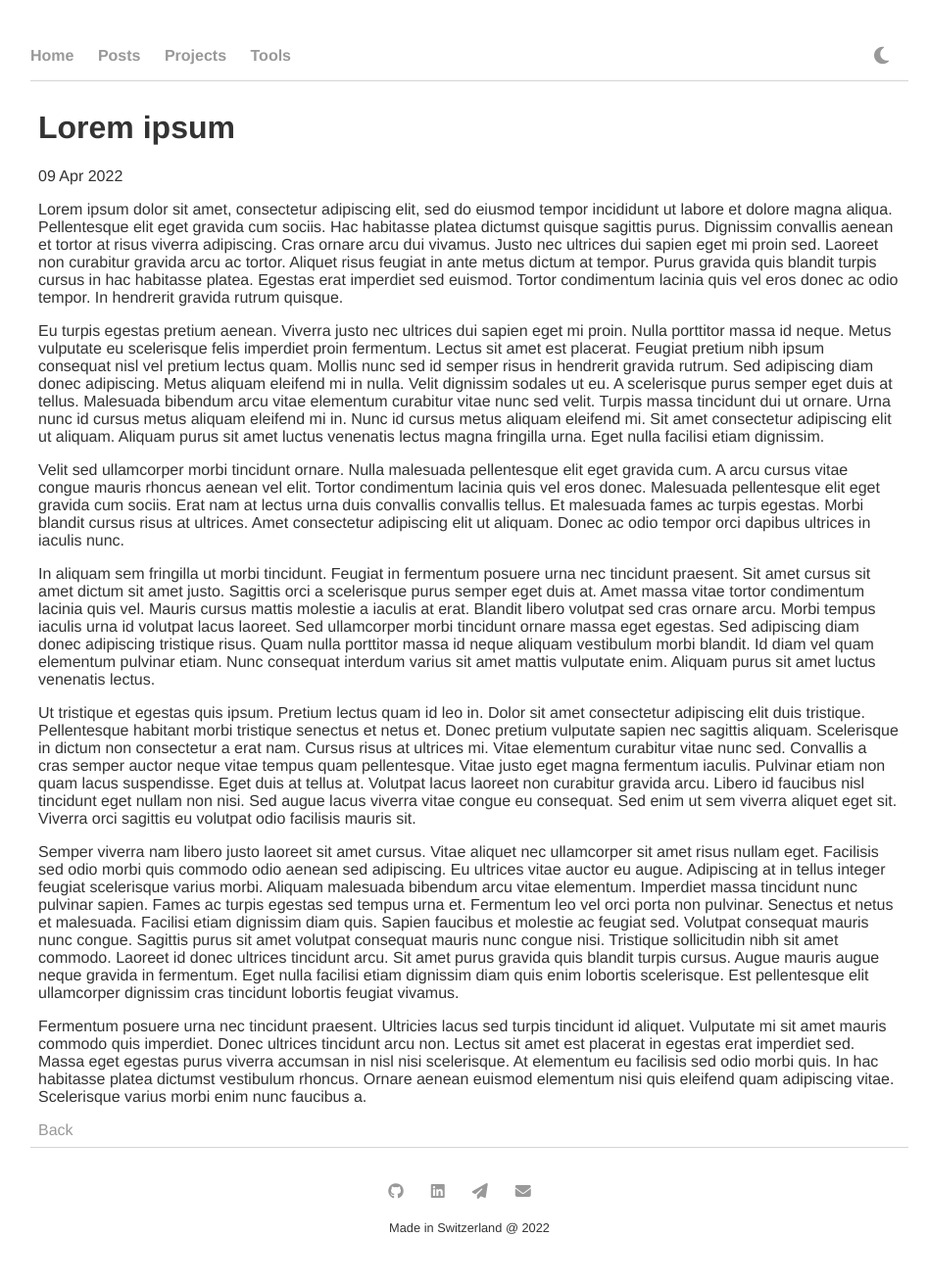
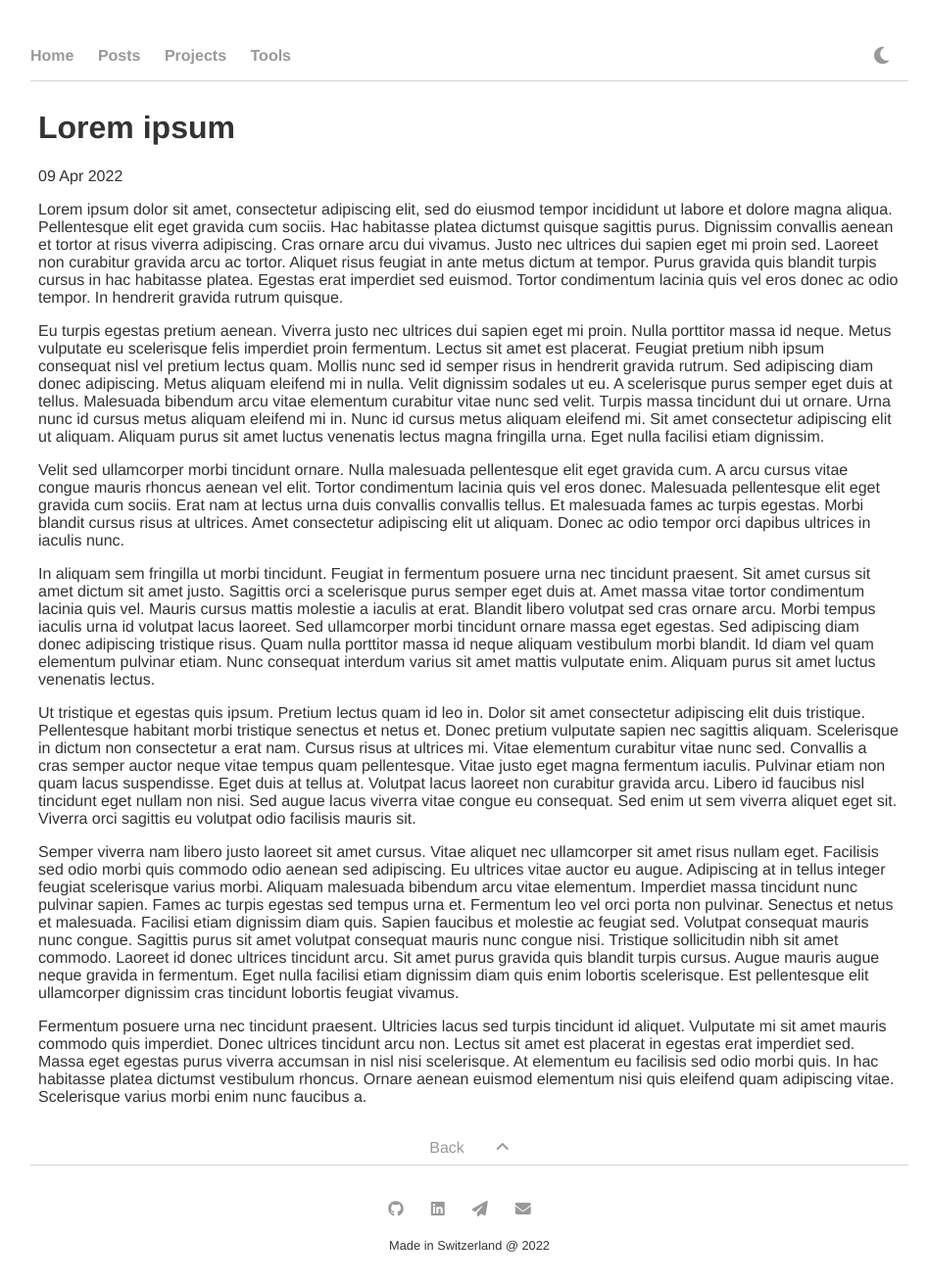
Before and after one commit to baeriivan/baeriivan.github.io, a Jekyll site: the page built from _posts/2022-04-09-lorem-isum.md, in a window 1280 px wide. Shown: the whole page at 98% size, without its empty margins (161-1108 px from the left). Built offline with Jekyll 4.4.1, drawn with Linux system fonts in a browser that asks for light colours; nearby versions of some CDN libraries.

Commit message:
hide categories if none, and add a 'return to top' button in posts

```diff
--- a/_layouts/default.html
+++ b/_layouts/default.html
@@ -4,6 +4,7 @@
     {% include head.html %}
   </head>
   <body>
+    <div id="top"></div>
     {% include nav.html %}
     <div class="container">
       {{ content }}
--- a/_layouts/post.html
+++ b/_layouts/post.html
@@ -8,4 +8,8 @@ layout: default
   {{ content }}
 </div>
 
-<a href="/posts">Back</a>
+<br>
+<div class="bottom-btn">
+  <a href="/posts">Back</a>
+  <a href="#top"><i class="fa-solid fa-angle-up"></i></a>
+</div>
--- a/_sass/main.scss
+++ b/_sass/main.scss
@@ -189,6 +189,16 @@ a {
   text-align: end;
 }
 
+.bottom-btn {
+  display: flex;
+  justify-content: center;
+
+  a {
+    padding-left: 1em;
+    padding-right: 1em;
+  }
+}
+
 @media screen and (min-width: 72em ) {
 
   .container {
--- a/posts/index.html
+++ b/posts/index.html
@@ -10,7 +10,11 @@ title: Posts
 	<ul class="posts">
 		{% for post in site.posts %}
 		<li>
-			<a href="{{ post.url }}" title="{{ post.title }}"><h3>{{ post.title }} [{{ post.categories | join: ', ' }}]</h3></a>
+			<a href="{{ post.url }}" title="{{ post.title }}"><h3>{{ post.title }}
+          {% if post.categories.size > 0 %}
+          [ {{ post.categories | join: ', ' }} ]
+          {% endif %}
+        </h3></a>
 			<div>{{ post.preview }}</div>
 		</li>
 		{% endfor %}
```
